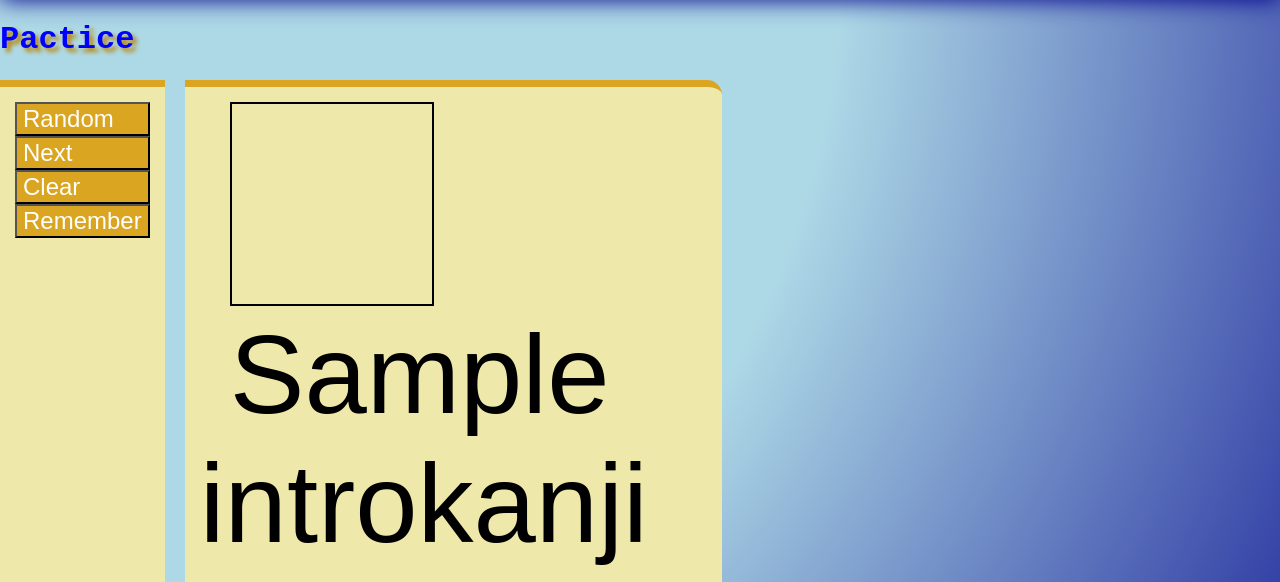
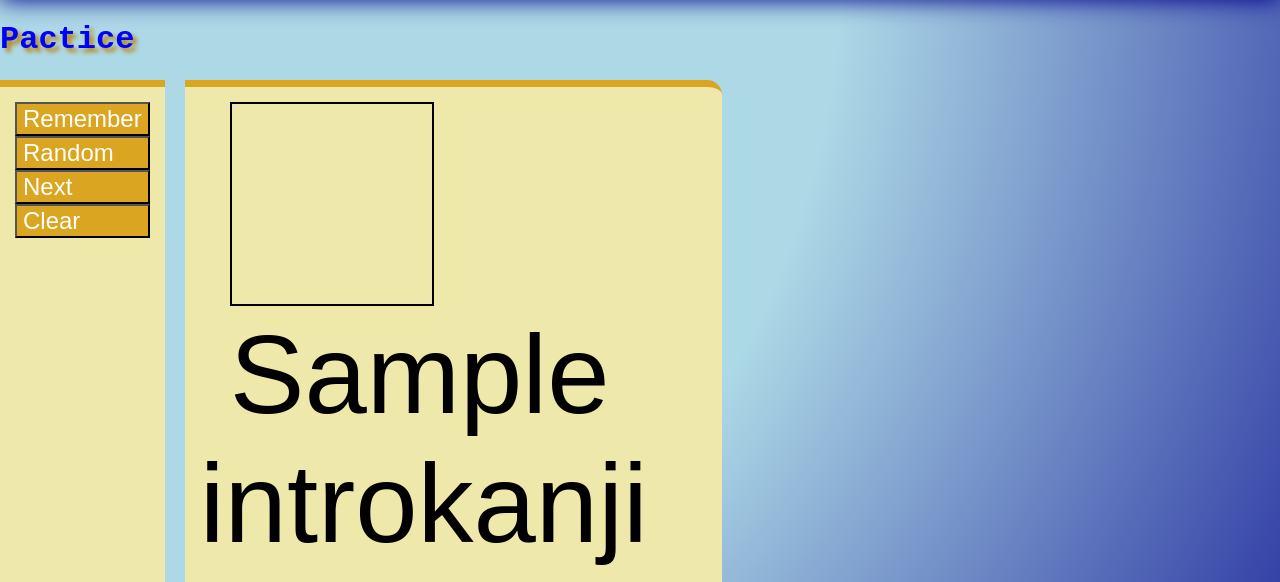
Before and after one commit to LeoKnox/kanji_app, a Flask app: template application/templates/practice.html in a window 1280 px wide. Shown: the part 46-628 px from the top of the page. Run offline with Flask 2, Linux system fonts and the light colour scheme; the template is opened without the code that fills it: most values are stand-ins (such as "Sample title", 1, 10 or a date in 2020).

Commit message:
Add files via upload

```diff
--- a/application/routes.py
+++ b/application/routes.py
@@ -59,6 +59,10 @@
 def about():
     return render_template("about.html", nav_about="active")
 
+@app.route("/remember_kanji")
+def remember_kanji():
+    return render_template("about.html", nav_about="active")
+
 @app.route("/test")
 def test():
     x = "SELECT DISTINCT grade, COUNT(*) AS total FROM kanji_app_db.kanji_dict GROUP BY grade"
--- a/application/templates/practice.html
+++ b/application/templates/practice.html
@@ -5,10 +5,10 @@
     <div class="grid-container">
         <div id="nav_practice" class="grid-item">
         <ul class="practice_ul">
+            <li class="liButton"><button href="{{url_for('remember_kanji')}}">Remember</button></li>
             <li class="liButton"><button onclick="randKanji({{mykanji}})">Random</button></li>
             <li class="liButton"><button id="next_button" value="{{introkanji[0]-1}}" onclick="nextKanji({{mykanji}}, this.value)">Next</button></li>
             <li class="liButton"><button onclick="clearDrawing()">Clear</button></li>
-            <li class="liButton"><button id="remember_kanji">Remember</button></li>
         </ul>
         </div>
         <div class="grid-item">
```
